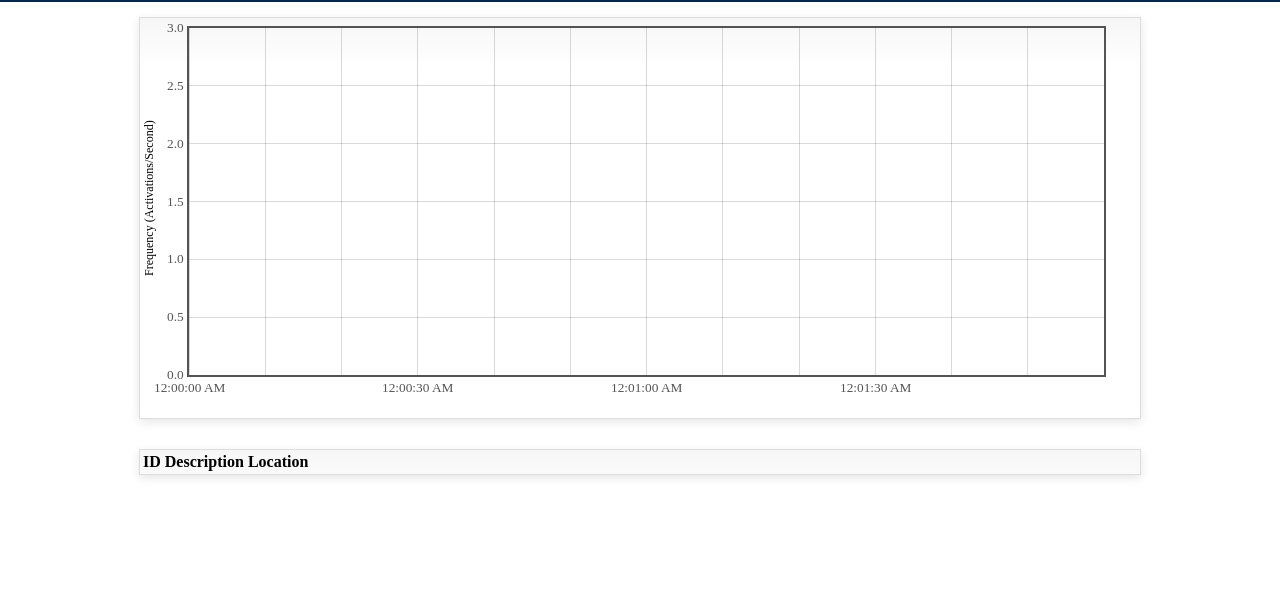
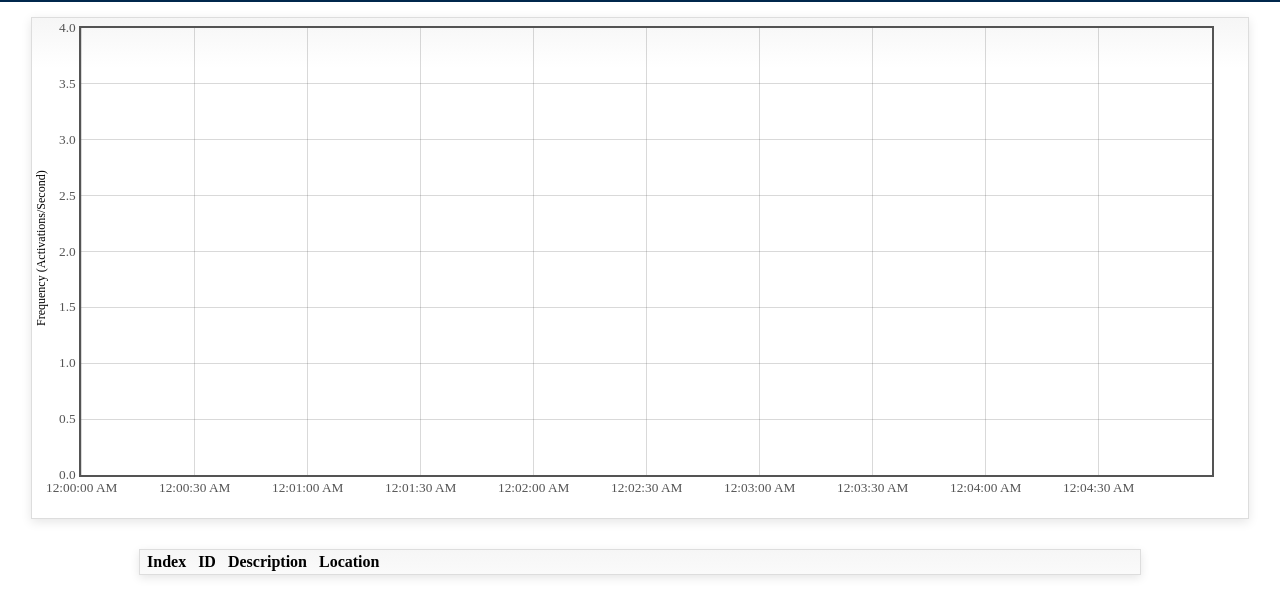
Before and after one commit to lab11/gatd-lab11, a plain HTML site: page monjolo.html in a window 1280 px wide. Shown: the part 58-674 px from the top of the page. Drawn offline with Linux system fonts and the light colour scheme; no server answers.

Commit message:
wider graph

```diff
--- a/monjolo.html
+++ b/monjolo.html
@@ -97,14 +97,8 @@
 		.graph {
 			padding: 100px 5px 0 50px;
 			margin: 15px auto 30px auto;
-		}
-		.graph1 {
-			width:1000px;
-			height:200px;
-		}
-		.graph2 {
-			width:1000px;
-			height:400px;
+			width:95%;
+			height:500px;
 		}
 		.axisLabel {
 			position: absolute;
@@ -157,7 +151,7 @@
 			font-weight: bold;
 			text-align: left;
 		}
-		.key td {
+		.key td, .key th {
 			padding: 1px 5px 1px 5px;
 		}
 	</style>
@@ -173,11 +167,11 @@
 		</div>
 	</div>
 	<div id="body">
-		<div id="graph" class="box_shadow graph graph2"></div>
+		<div id="graph" class="box_shadow graph"></div>
 		<div id="key" class="box_shadow key">
 			<table id="key_table">
 				<tr>
-					<th>ID</th><th>Description</th><th>Location</th>
+					<th>Index</th><th>ID</th><th>Description</th><th>Location</th>
 				</tr>
 			</table>
 		</div>
@@ -191,6 +185,7 @@
 
 	// Map ccid_mac to hex color string
 	var node_mapping = {};
+	var number_nodes = 0;
 
 	var key_map = {};
 
@@ -279,18 +274,19 @@
 				                     'color': color};
 				loc = loc.replace("|", ", ").replace("|", ", ");
 				ccid = ccid_mac.replace(/[\:]+/g, '');
-				$("#key_table").append('<tr id="'+ccid+'" style="color:' + color + '"><td>'+ccid_mac+'</td><td>'+desc+'</td><td>'+loc+'</td></tr>');
+				$("#key_table").append('<tr id="'+ccid+'" style="color:' + color + '"><td>'+number_nodes+'</td><td>'+ccid_mac+'</td><td>'+desc+'</td><td>'+loc+'</td></tr>');
 				$("tr#"+ccid).click(function() {
 					series = ccid_mac;
 					g.update(series);
 				});
+				number_nodes++;
 			}
 		}
 
 
 		g = $.grapher($("#graph"), {legend: {show: false, conainer: $("#graph_key")},
-									xaxis: {show:true, width:120000, mode: "time", tickFormatter:x_format},
-			                        yaxis: {min:0, label:"Frequency (Activations/Second)", max:3},
+									xaxis: {show:true, width:300000, mode: "time", tickFormatter:x_format},
+			                        yaxis: {min:0, label:"Frequency (Activations/Second)", max:4},
 			                        grid: {margin: {top: 8, bottom: 20, left: 25, right: 25}},
 			                       }
 			         );
```
